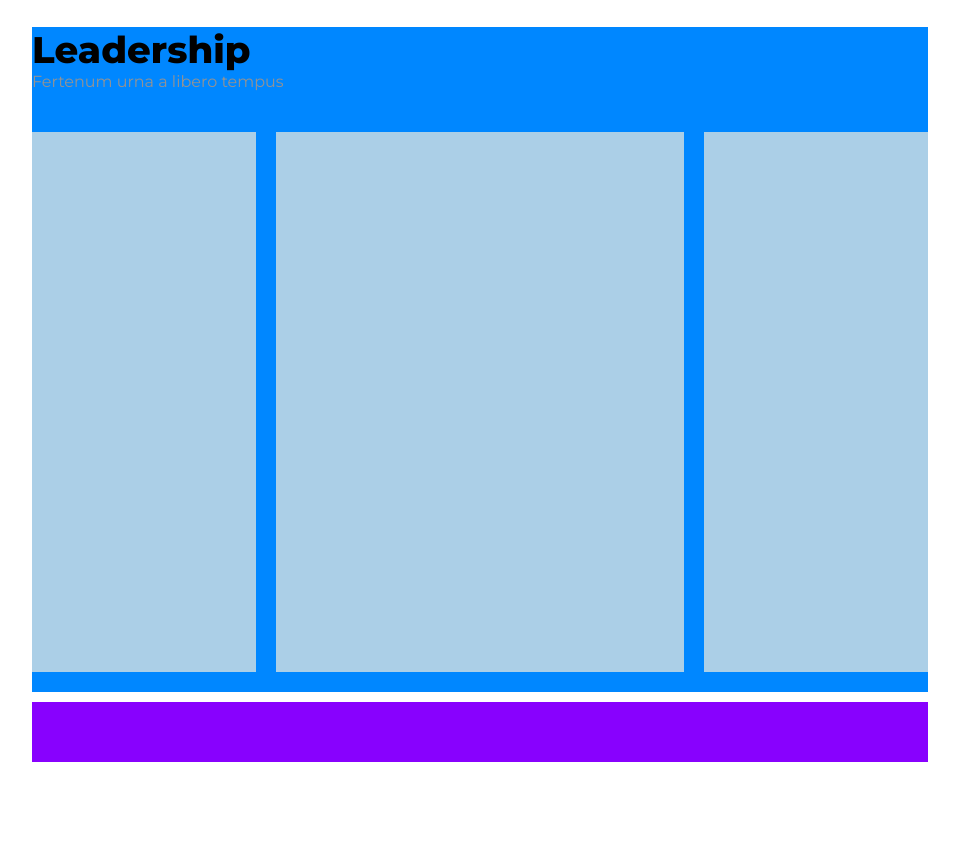
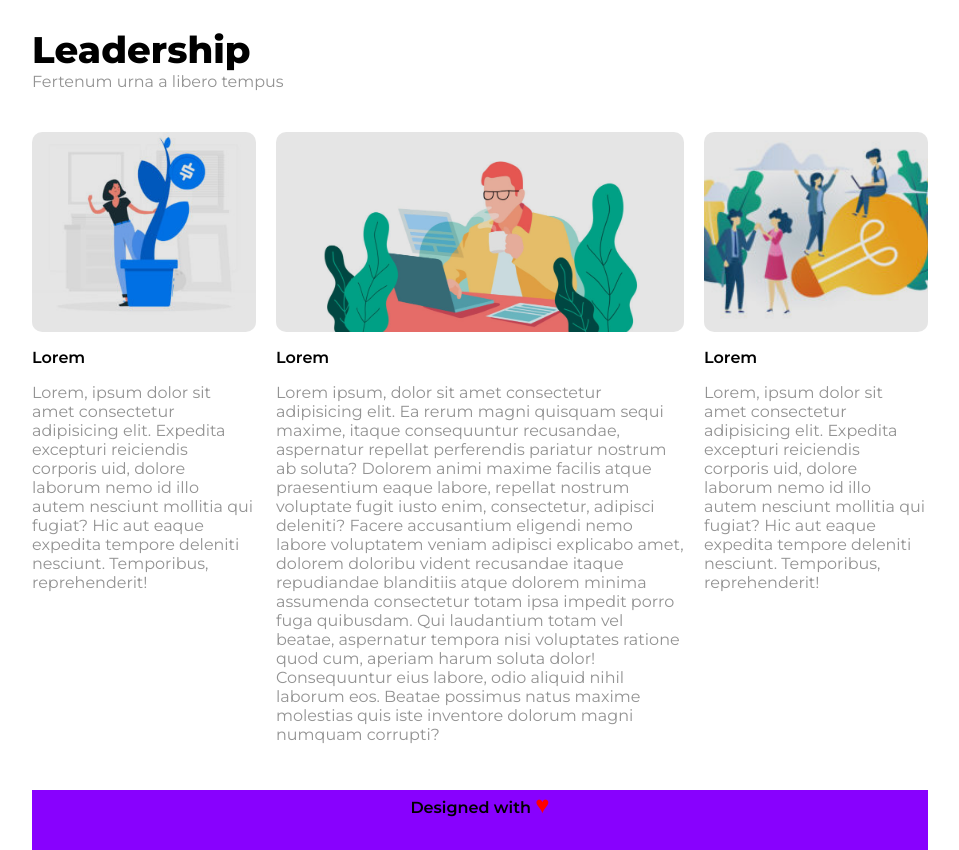
Before and after one commit to patriziosbr/htmlcss-wp, a plain HTML site: page index.html in a window 1280 px wide. Shown: the part 691-1541 px from the top of the page, without its empty margins (160-1119 px from the left). Before the commit the page ends 1453 px from the top, so only its background shows below. Drawn offline with Linux system fonts and the light colour scheme.

Commit message:
main area ok

```diff
--- a/css/style.css
+++ b/css/style.css
@@ -12,14 +12,14 @@
 /* .hero {
     background-color: #E1D67A;
 } */
-main {
+/* main {
     background-color: #0087FF;
-}
-aside,
+} */
+/* .rgt,
 .center {
     height: 540px;
     background-color: #ABCFE7;
-}
+} */
 footer {
     height: 60px;
     background-color: #8801FE;
@@ -44,6 +44,12 @@ h1{
 }
 p{
     font-size: 16px;
+}
+.p-gray{
+    color: #939393;
+}
+.p-black{
+    font-weight: 600;
 }
 /*start*/
 .list-inline > li {
@@ -108,15 +114,11 @@ main {
     height: 85px; /*debug*/
     margin-bottom: 20px ;
 }
-.bar .p-gray{
-    color: #939393;
-}
+
 .float-l {
     float: left;
 }
-.img-lft{
-
-}
+/*image main*/
 .lft {
     width: 25%;
 }
@@ -130,3 +132,41 @@ main {
 footer {
     margin-top: 10px;
 }
+
+.image {
+    background-position: center;
+    background-size: cover;
+    height: 200px;
+    border-radius: 10px;
+    position: relative;
+}
+.img-lft {
+    background-image: url("../img/img-1.jpg");
+}
+.img-center {
+    background-image: url("../img/banner-2.jpg");
+}
+.img-rgt{
+    background-image: url("../img/img-3.jpg");
+}
+.img-layer {
+    width: 100%;
+    height: 200px;
+    border-radius: 10px;
+    background-color: rgba(0, 0, 0, 0.1);
+    position: absolute;
+    top: 0;
+}
+.image,
+p {
+    margin-bottom: 16px;
+}
+/*image main*/
+/*footer*/
+footer {
+    text-align: center;
+}
+.p-black span {
+    color: red;
+    font-size: 24px ;
+}
--- a/index.html
+++ b/index.html
@@ -60,13 +60,33 @@
                     <p class="p-gray">Fertenum urna a libero tempus</p>
                 </div>
                 <aside class="float-l lft">
-                    <div class="img-lft"></div>
+                    <div class="image img-lft">
+                        <div class="img-layer"></div>
+                    </div>
+                    <p class="p-black">Lorem</p>
+                    <p class="p-gray">Lorem, ipsum dolor sit amet consectetur adipisicing elit. Expedita excepturi reiciendis corporis uid, dolore laborum nemo id illo autem nesciunt mollitia qui fugiat? Hic aut eaque expedita tempore deleniti nesciunt. Temporibus, reprehenderit!</p>
                 </aside>
-                <section class="float-l center"></section>
-                <aside class="float-l rgt"></aside>
+                <section class="float-l center">
+                    <div class="image img-center">
+                        <div class="img-layer"></div>
+                    </div>
+                    <p class="p-black">Lorem</p>
+                    <p class="p-gray">Lorem ipsum, dolor sit amet consectetur adipisicing elit. Ea rerum magni quisquam sequi maxime, itaque consequuntur recusandae, aspernatur repellat perferendis pariatur nostrum ab soluta? Dolorem animi maxime facilis atque praesentium eaque labore, repellat nostrum voluptate fugit iusto enim, consectetur, adipisci deleniti? Facere accusantium eligendi nemo labore voluptatem veniam adipisci explicabo amet, dolorem doloribu vident recusandae itaque repudiandae blanditiis atque dolorem minima assumenda consectetur totam ipsa impedit porro fuga quibusdam. Qui laudantium totam vel beatae, aspernatur tempora nisi voluptates ratione quod cum, aperiam harum soluta dolor! Consequuntur eius labore, odio aliquid nihil laborum eos. Beatae possimus natus maxime molestias quis iste inventore dolorum magni numquam corrupti?</p>
+                </section>
+                <aside class="float-l rgt">
+                    <div class="image img-rgt">
+                        <div class="img-layer"></div>
+                    </div>
+                    <p class="p-black">Lorem</p>
+                    <p class="p-gray">Lorem, ipsum dolor sit amet consectetur adipisicing elit. Expedita excepturi reiciendis corporis uid, dolore laborum nemo id illo autem nesciunt mollitia qui fugiat? Hic aut eaque expedita tempore deleniti nesciunt. Temporibus, reprehenderit!</p>
+                </aside>
             </main>
 
-            <footer></footer>
+            <footer>
+                <p class="p-black">Designed with
+                    <span>&hearts;</span>
+                </p>
+            </footer>
         </div>
     </body>
 </html>
```
